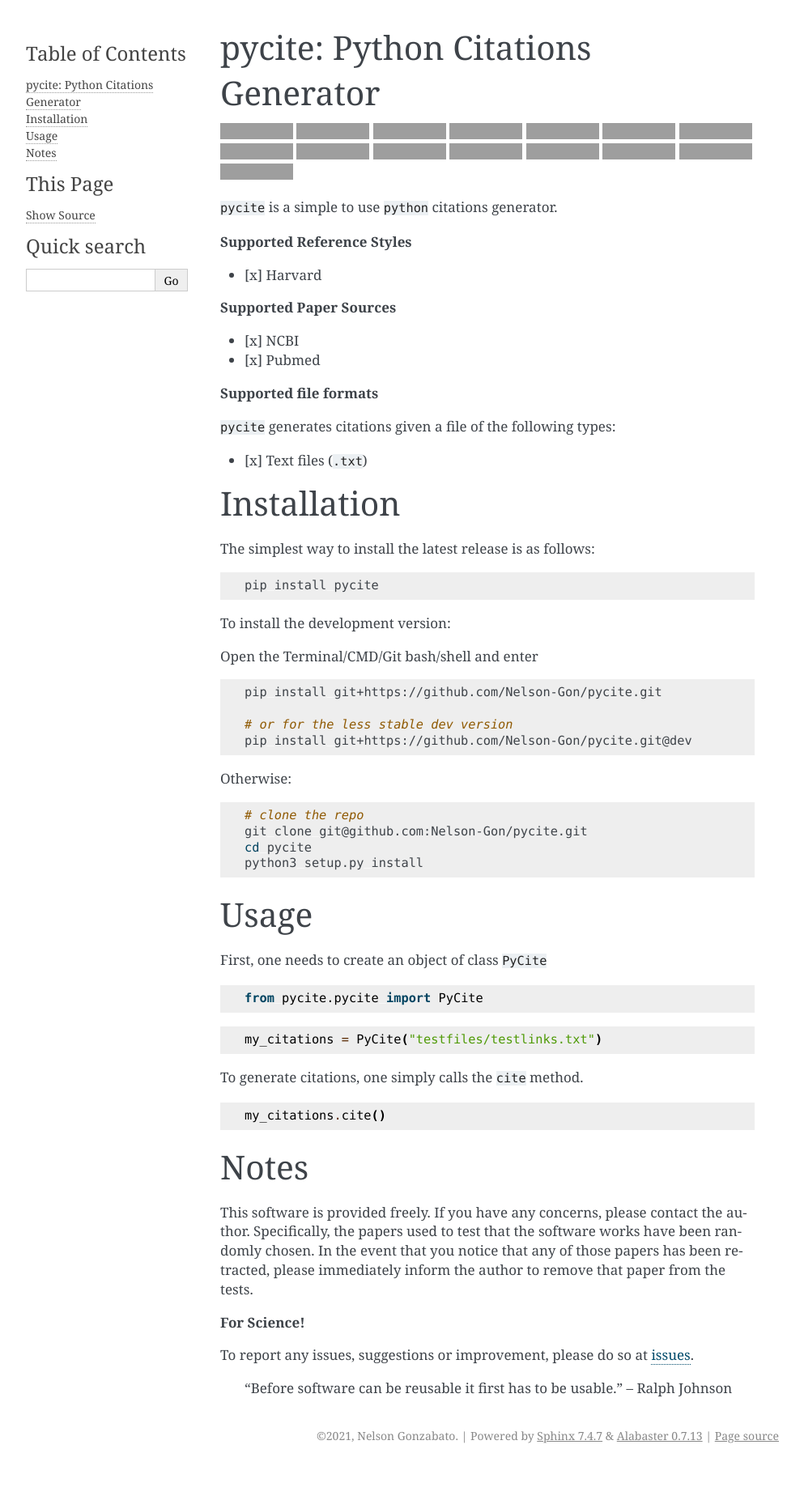
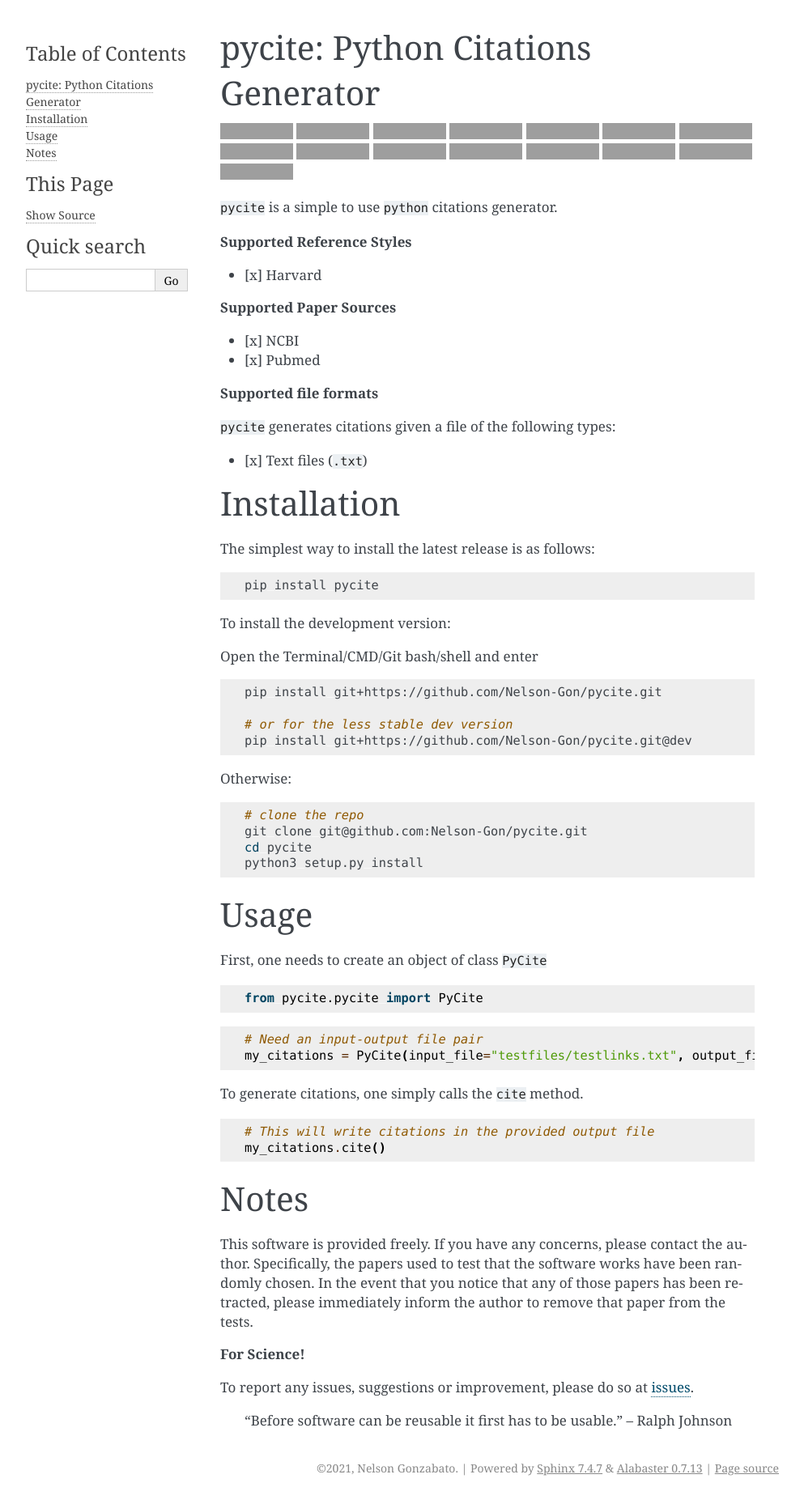
Before and after one commit to Nelson-Gon/pycite, a Sphinx documentation site: the page built from docs/source/README.rst, in a window 1280 px wide, cut to the strip 0-1853 px from the top of the page. Shown: the whole strip at 81% size, without its empty margins (148-1141 px from the left). Built offline with Sphinx 7.4.7, drawn with Linux system fonts in a browser that asks for light colours; before the commit the page ends 1813 px from its top, so only the background shows below that; grey boxes are pictures that could not be loaded.

Commit message:
Update docs after changes to PyCite

```diff
--- a/docs/source/README.rst
+++ b/docs/source/README.rst
@@ -142,12 +142,14 @@ First, one needs to create an object of class ``PyCite``
 
 .. code-block:: python
 
-   my_citations = PyCite("testfiles/testlinks.txt")
+   # Need an input-output file pair
+   my_citations = PyCite(input_file="testfiles/testlinks.txt", output_file="testfiles/citations.txt")
 
 To generate citations, one simply calls the ``cite`` method.
 
 .. code-block:: python
 
+   # This will write citations in the provided output file
    my_citations.cite()
 
 Notes
```
Also changed, not shown: README.md (+3 -1 lines).
